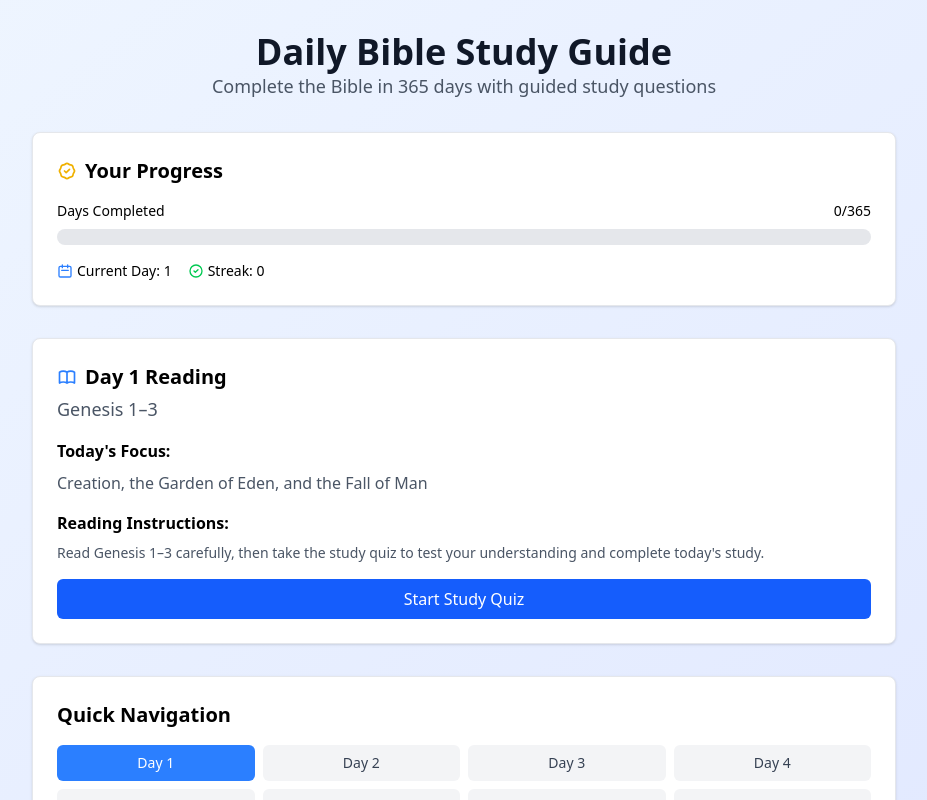
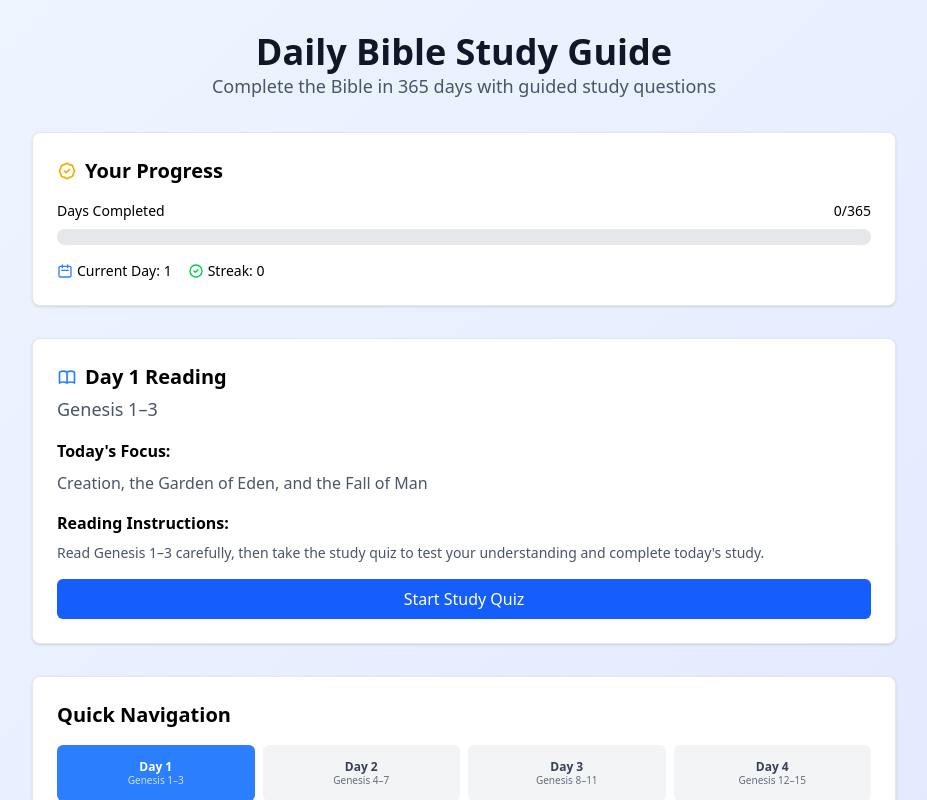
Before and after one commit to francislainy/bible-quiz-schedule, an Angular app: page / in a window 1280 px wide. Shown: the top 800 px of the page, without its empty margins (176-1103 px from the left). Built offline with nearby package versions, Linux system fonts and the light colour scheme.

Commit message:
Update layout for cards

```diff
--- a/src/app/app.html
+++ b/src/app/app.html
@@ -1,4 +1,3 @@
-<!-- app.component.html - FIXED VERSION -->
 <div class="min-h-screen bg-gradient-to-br from-blue-50 to-indigo-100">
   <div class="container mx-auto px-4 py-8 max-w-4xl">
     <!-- Header -->
@@ -110,17 +109,20 @@
             *ngFor="let day of navigationDays()"
             type="button"
             (click)="navigateToDay(day)"
-            [class]="'px-3 py-2 rounded-md text-sm font-medium transition-all duration-200 ' + getDayButtonClass(day)">
-            <span class="relative flex items-center justify-center">
-              Day {{day}}
+            [class]="'px-2 py-1.5 rounded-md text-sm font-medium transition-all duration-200 flex flex-col items-center justify-center h-14 ' + getDayButtonClass(day)">
+            <div class="relative w-full">
+              <div class="text-xs font-semibold leading-none">Day {{day}}</div>
+              <div class="text-[10px] mt-0.5 opacity-75 leading-none">
+                {{getReadingForDay(day)}}
+              </div>
               <svg
                 *ngIf="completedDays().includes(day)"
-                class="h-4 w-4 absolute -top-1 -right-1 text-green-100 bg-green-700 rounded-full p-0.5 border border-green-600"
+                class="h-3 w-3 absolute -top-0.5 -right-0.5 text-green-100 bg-green-700 rounded-full p-0.5 border border-green-600"
                 fill="currentColor"
                 viewBox="0 0 20 20">
                 <path fill-rule="evenodd" d="M16.707 5.293a1 1 0 010 1.414l-8 8a1 1 0 01-1.414 0l-4-4a1 1 0 011.414-1.414L8 12.586l7.293-7.293a1 1 0 011.414 0z" clip-rule="evenodd"></path>
               </svg>
-            </span>
+            </div>
           </button>
         </div>
         <p class="text-sm text-gray-500 mt-2 text-center" *ngIf="365 > 20">
--- a/src/app/app.ts
+++ b/src/app/app.ts
@@ -47,6 +47,12 @@ export class AppComponent implements OnInit {
   navigationDays = computed(() =>
     Array.from({length: Math.min(20, 365)}, (_, i) => i + 1)
   );
+
+  // New method to get reading reference for a specific day
+  getReadingForDay(day: number): string {
+    const reading = readingPlan.find(r => r.day === day);
+    return reading?.passage || '';
+  }
 
   private loadProgress() {
     try {
```
